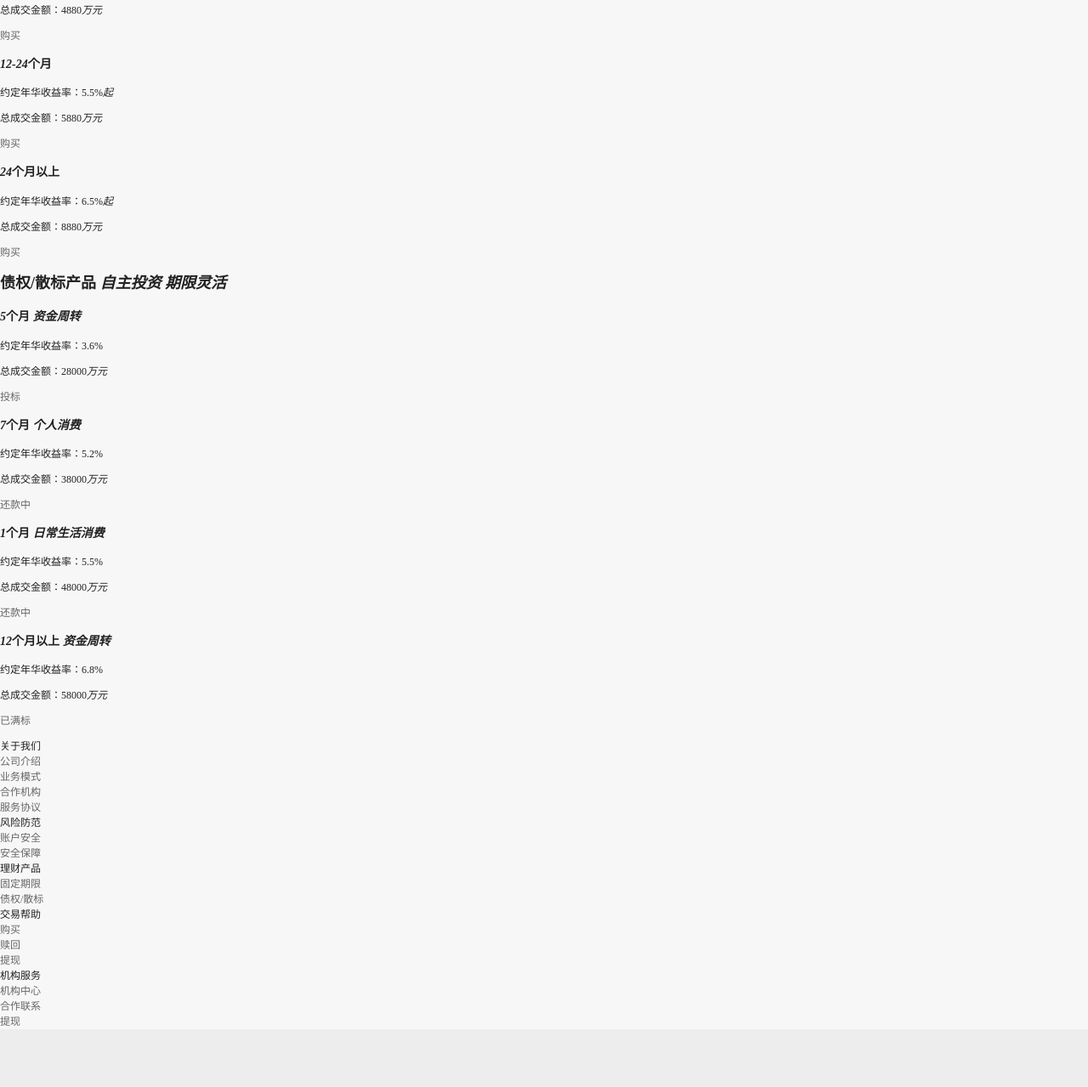
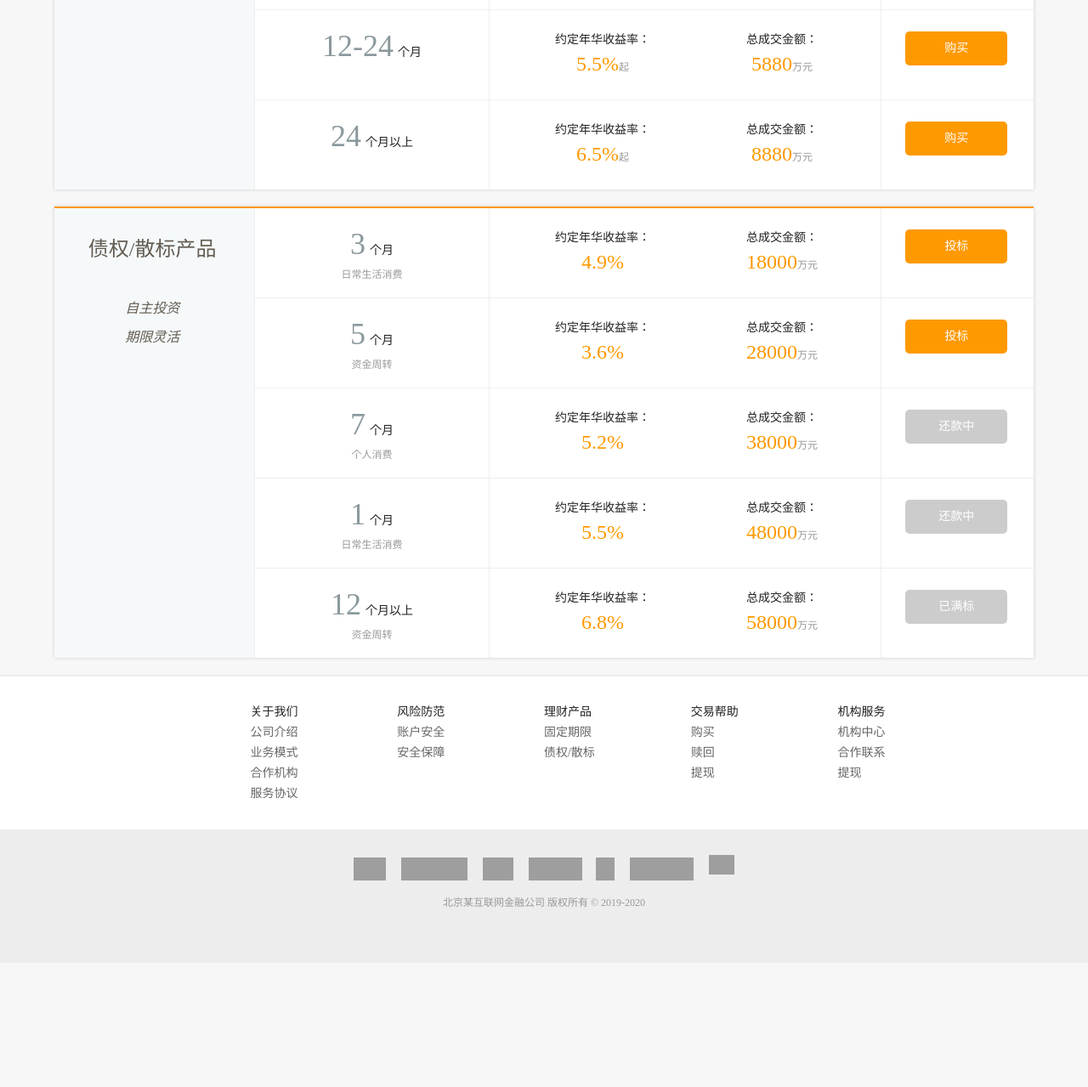
Before and after one commit to teachat8/ResponsiveWeb, a plain HTML site: page src/index.html in a window 1280 px wide. Shown: the part 617-1896 px from the top of the page at 85% size. After the commit the page ends 1750 px from the top, so only its background shows below. Drawn offline with Linux system fonts and the light colour scheme; grey boxes are pictures that could not be loaded.

Commit message:
finish pc layout

```diff
--- a/src/css/main.css
+++ b/src/css/main.css
@@ -228,7 +228,7 @@ header .main ul li a.active {
 
 /* background-color rgba背景透明，文字内容不透明 */
 
-.trans-data span .trans-money {
+.trans-data span.trans-money {
   font-size: 2.2rem;
   color: #ff9900;
   letter-spacing: 3px;
@@ -317,8 +317,196 @@ header .main ul li a.active {
 
 .notice a:first-child {
   text-overflow: ellipsis;
+  overflow: hidden;
+  white-space: nowrap;
 }
 
+.notice a:first-child:before {
+  content: '最新公告：\00a0\00a0';
+  color: #aaa;
+}
+
+.notice a span {
+  color: #999;
+  font-size: 1.2rem;
+  margin-right: 1rem;
+}
+
+.notice a.more {
+  float: right;
+  width: auto;
+  margin-right: 2rem;
+  color: #ff9900;
+}
+
+/* 产品列表 */
+
+.product {
+  width: 90%;
+  margin: 2rem auto;
+  font-size: 1.4rem;
+  background-color: #f5f9fa;
+  border-top: 2px solid #ff9900;
+  box-shadow: 0 0 4px #ccc;
+}
+
+.product h2 {
+  float: left;
+  width: 20%;
+  margin-top: 3rem;
+  text-align: center;
+  font-size: 2.4rem;
+  font-weight: normal;
+  color: #635c51;
+}
+
+.product h2 em {
+  display: block;
+  margin-top: 1rem;
+  font-size: 1.6rem;
+}
+
+.product h2 em:first-child {
+  margin-top: 4rem;
+}
+
+.product .product-content {
+  float: right;
+  width: 79.5%;
+  border-left: 1px solid #eee;
+  background-color: #fff;
+}
+
+.product .product-content .item {
+  width: 100%;
+}
+
+.product .product-content .item + .item {
+  border-top: 1px solid #eee;
+}
+
+.product .product-content .item h3 {
+  float: left;
+  width: 30%;
+  margin: 1.5rem 0;
+  font-size: 1.4rem;
+  font-weight: normal;
+  text-align: center;
+}
+
+.product .product-content .item h3 em {
+  margin-right: 0.5rem;
+  font-size: 3.6rem;
+  font-style: normal;
+  color: #8b999d;
+}
+
+.product .product-content .item h3 i {
+  display: block;
+  font-size: 1.2rem;
+  font-style: normal;
+  color: #999;
+}
+
+.product .product-content .item .info {
+  float: left;
+  width: 48%;
+  padding: 1rem;
+  border-left: 1px solid #eee;
+  border-right: 1px solid #eee;
+  font-size: 14px;
+}
+
+.product .product-content .item .info p {
+  float: left;
+  display: inline-block;
+  text-align: center;
+  width: 56%;
+}
+
+.product .product-content .item .info p:last-child {
+  width: 40%;
+}
+
+.product .product-content .item .info p span {
+  display: block;
+  font-size: 2.4rem;
+  color: #ff9900;
+}
+
+.product .product-content .item .info p span i {
+  font-size: 1.2rem;
+  font-style: normal;
+  color: #999;
+}
+
+.product .product-content .item .buy {
+  float: left;
+  width: calc(22% - 4.4rem);
+  padding: 1rem;
+}
+
+.product .product-content .item .buy a {
+  display: block;
+  width: 90%;
+  margin: 1.5rem auto;
+  max-width: 12rem;
+  line-height: 4rem;
+  text-align: center;
+  text-decoration: none;
+  color: #fff;
+  background-color: #ff9900;
+  border-radius: 5px;
+}
+
+.product .product-content .item .buy a:hover,
+.product .product-content .item .buy a:active {
+  background-color: #ffc468;
+}
+
+.product .product-content .item .buy a.disabled {
+  background-color: #ccc !important;
+  cursor: not-allowed;
+}
+
+/* 底部导航 */
+
+.footer {
+  padding: 3rem 0;
+  background-color: #fff;
+  border-top: 2px solid #eee;
+}
+
+.footer-content {
+  width: 90%;
+  margin: 0 auto;
+}
+
+.footer-content .brand {
+  float: left;
+  display: block;
+  -webkit-filter: grayscale(100%);
+  filter: grayscale(100%);
+  width: 20%;
+  height: 35px;
+  background-image: url('../img/logo@1x.png') no-repeat left;
+  background-size: 150px 35px;
+}
+
+.footer-content ul {
+  float: left;
+  width: 15%;
+}
+
+.footer-content ul li {
+  font-size: 1.4rem;
+  line-height: 2.4rem;
+}
+
+.footer-content ul li .title {
+  font-size: 1.6rem;
+  line-height: 3rem;
+}
 
 
 
@@ -350,7 +538,7 @@ footer ul li .icon {
   display: inline-block;
   text-indent: -999rem;
   margin-right: 1.5rem;
-  background-image: url(https://i.alipayobjects.com/e/201307/jebmKcbrh.png) no-repeat;
+  background: url(https://i.alipayobjects.com/e/201307/jebmKcbrh.png) no-repeat;
   background-size: 466px 447px;
   overflow: hidden;
 }
@@ -396,7 +584,7 @@ footer ul li .icon-gs {
   width: 30px;
   height: 30px;
   margin-right: 0;
-  background-image: url(https://os.alipayobjects.com/rmsportal/lybcjqloSPjMAFg.png) no-repeat;
+  background: url(https://os.alipayobjects.com/rmsportal/lybcjqloSPjMAFg.png) no-repeat;
   background-size: 30px;
 }
 
--- a/src/index.html
+++ b/src/index.html
@@ -79,11 +79,11 @@
       <p>100元起投<br />用户利益保障机制<br/>保险公司承保</p>
     </div>
   </section>
-  <section class="notice">
+  <section class="notice clearfix">
     <a href="#"><span>2018-12-31</span>元旦期间业务受理及值班公告，元旦期间业务受理及值班公告，元旦期间业务受理及值班公告，元旦期间业务受理及值班公告，元旦期间业务受理及值班公告，元旦期间业务受理及值班公告元告。</a>
     <a href="#" class="more">更多广告</a>
   </section>
-  <section class="product">
+  <section class="product clearfix">
     <h2>
       固定期限产品
       <em>甄选优质基金</em>
@@ -91,7 +91,7 @@
       <em>坐等收益</em>
     </h2>
     <div class="product-content">
-      <div class="item">
+      <div class="item clearfix">
         <h3><em>3</em>个月</h3>
         <div class="info">
           <p>约定年华收益率：<span class="year-rate">3.5%<i>起</i></span></p>
@@ -101,7 +101,7 @@
               <a href="#">购买</a>
           </div>
       </div>
-      <div class="item">
+      <div class="item clearfix">
         <h3><em>3-6</em>个月</h3>
         <div class="info">
           <p>约定年华收益率：<span class="year-rate">3.6%<i>起</i></span></p>
@@ -111,7 +111,7 @@
           <a href="#">购买</a>
         </div>
       </div>
-      <div class="item">
+      <div class="item clearfix">
         <h3><em>6-12</em>个月</h3>
         <div class="info">
           <p>约定年华收益率：<span class="year-rate">4.5%<i>起</i></span></p>
@@ -121,7 +121,7 @@
           <a href="#">购买</a>
         </div>
       </div>
-      <div class="item">
+      <div class="item clearfix">
         <h3><em>12-24</em>个月</h3>
         <div class="info">
           <p>约定年华收益率：<span class="year-rate">5.5%<i>起</i></span></p>
@@ -131,7 +131,7 @@
           <a href="#">购买</a>
         </div>
       </div>
-      <div class="item">
+      <div class="item clearfix">
         <h3><em>24</em>个月以上</h3>
         <div class="info">
           <p>约定年华收益率：<span class="year-rate">6.5%<i>起</i></span></p>
@@ -143,14 +143,24 @@
       </div>
     </div>
   </section>
-  <section class="product">
+  <section class="product clearfix">
     <h2>
       债权/散标产品
       <em>自主投资</em>
       <em>期限灵活</em>
     </h2>
     <div class="product-content">
-      <div class="item">
+      <div class="item clearfix">
+        <h3><em>3</em>个月 <i>日常生活消费</i></h3>
+        <div class="info">
+          <p>约定年华收益率：<span class="year-rate">4.9%</span></p>
+          <p>总成交金额：<span class="money">18000<i>万元</i></span></p>
+        </div>
+        <div class="buy">
+          <a href="#">投标</a>
+        </div>
+      </div>
+      <div class="item clearfix">
         <h3><em>5</em>个月 <i>资金周转</i></h3>
         <div class="info">
           <p>约定年华收益率：<span class="year-rate">3.6%</span></p>
@@ -160,40 +170,40 @@
           <a href="#">投标</a>
         </div>
       </div>
-      <div class="item">
+      <div class="item clearfix">
         <h3><em>7</em>个月 <i>个人消费</i></h3>
         <div class="info">
           <p>约定年华收益率：<span class="year-rate">5.2%</span></p>
           <p>总成交金额：<span class="money">38000<i>万元</i></span></p>
         </div>
         <div class="buy">
-          <a href="#">还款中</a>
+          <a href="#" class="disabled">还款中</a>
         </div>
       </div>
-      <div class="item">
+      <div class="item clearfix">
         <h3><em>1</em>个月 <i>日常生活消费</i></h3>
         <div class="info">
           <p>约定年华收益率：<span class="year-rate">5.5%</span></p>
           <p>总成交金额：<span class="money">48000<i>万元</i></span></p>
         </div>
         <div class="buy">
-          <a href="#">还款中</a>
+          <a href="#" class="disabled">还款中</a>
         </div>
       </div>
-      <div class="item">
+      <div class="item clearfix">
         <h3><em>12</em>个月以上 <i>资金周转</i></h3>
         <div class="info">
           <p>约定年华收益率：<span class="year-rate">6.8%</span></p>
           <p>总成交金额：<span class="money">58000<i>万元</i></span></p>
         </div>
         <div class="buy">
-          <a href="#">已满标</a>
+          <a href="#" class="disabled">已满标</a>
         </div>
       </div>
     </div>
   </section>
   <section class="footer">
-    <div class="footer-content">
+    <div class="footer-content clearfix">
       <p class="brand"></p>
       <ul>
         <li class="title">关于我们</li>
```
